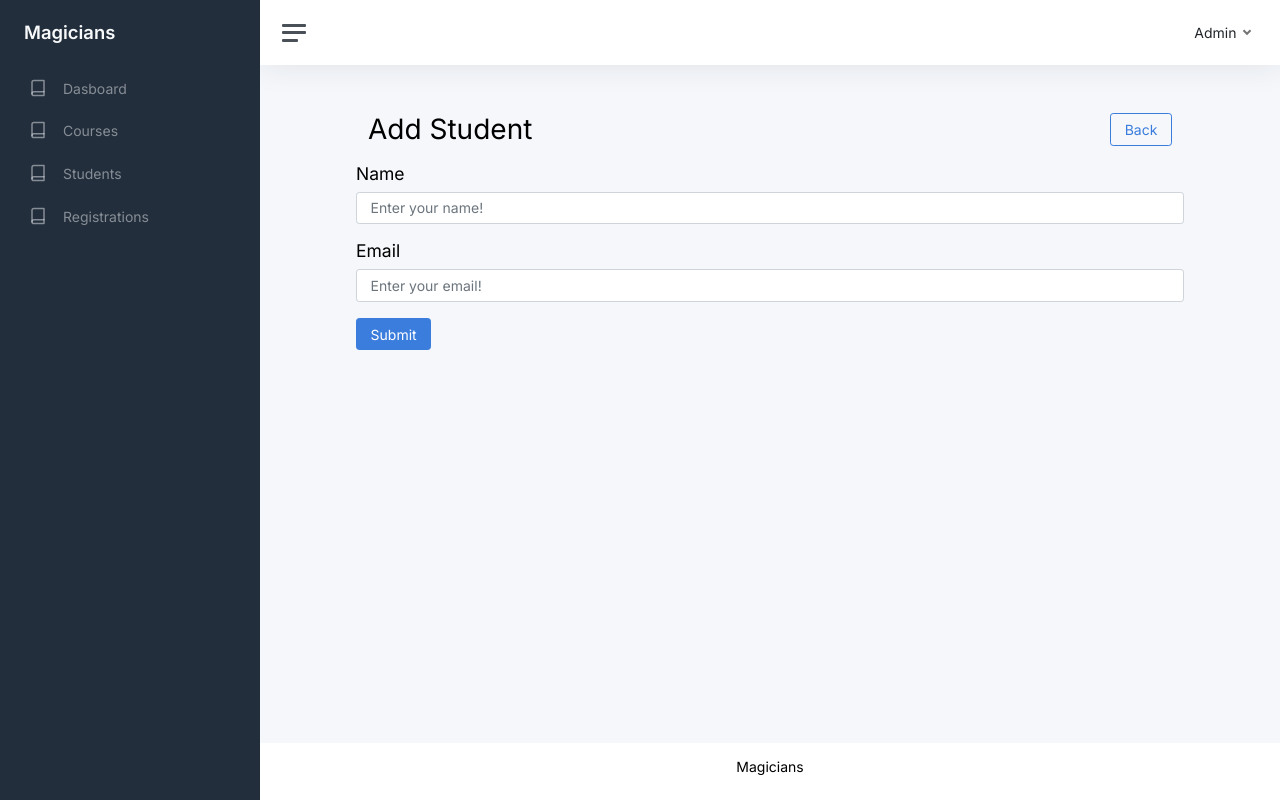
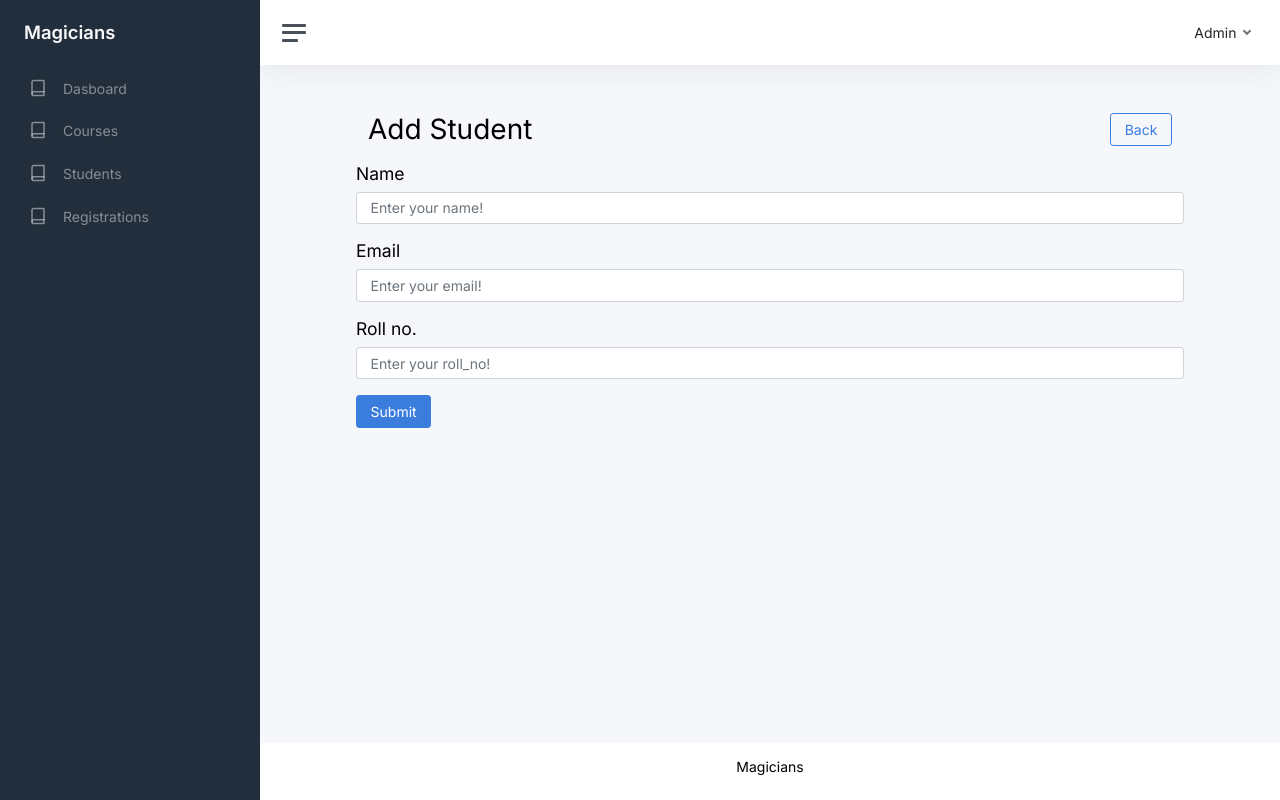
Before and after one commit to Shoaib-Ali-ASif/project, a PHP site: page /add-student.php in a window 1280 px wide. Run offline with PHP 8.4, Linux system fonts and the light colour scheme.

Commit message:
Update add-student.php

```diff
--- a/add-student.php
+++ b/add-student.php
@@ -1,3 +1,40 @@
+<?php require_once('./database/connection.php') ?>
+
+<?php
+$error = $name = $email = $roll_no = "";
+
+if (isset($_POST['submit'])) {
+
+    $name = htmlspecialchars($_POST['name']);
+    $email = htmlspecialchars($_POST['email']);
+    $roll_no = htmlspecialchars($_POST['roll_no']);
+
+
+    if (empty($name)) {
+        $error = "Enter the name!";
+    } elseif (empty($email)) {
+        $error = "Enter the email!";
+    } elseif (empty($roll_no)) {
+        $error = "Enter the Roll.No!";
+    }
+     else {
+        $sql = "SELECT * FROM `students` WHERE `email` = '$email'";
+        $result = $conn->query($sql);
+
+        if($result->num_rows == 0) {
+            $sql = "INSERT INTO `students`(`name`, `email`, `roll_no.`) VALUES ('$name','$email','$roll_no')";
+            $is_created = $conn->query($sql);
+            if($is_created) {
+                $success = 'SuccessFully Added!';
+            } else {
+                $error = 'Roll.No already exists!';
+            }
+        } else {
+            $error = 'Email already exists!';
+        }
+    }
+}
+?>
 <!DOCTYPE html>
 <html lang="en">
 <?php require_once('./includes/head.php'); ?>
@@ -16,14 +53,19 @@
                         <a href="./show-students.php" class="btn btn-outline-primary">Back</a>
                     </div>
                 </div>
+                <?php require_once('./includes/alerts.php'); ?>
                 <form action="<?php echo htmlspecialchars($_SERVER['PHP_SELF']); ?>" method="POST" enctype="multipart/form-data" class="mx-5">
                     <div class="mb-3">
                         <label for="name" class="form-label h4">Name</label>
-                        <input type="text" class="form-control" name="name" id="name" placeholder="Enter your name!" value="">
+                        <input type="text" class="form-control" name="name" id="name" placeholder="Enter your name!" value="<?php echo $name; ?>">
                     </div>
                     <div class="mb-3">
                         <label for="email" class="form-label h4">Email</label>
-                        <input type="email" class="form-control" name="email" id="email" placeholder="Enter your email!" value="">
+                        <input type="email" class="form-control" name="email" id="email" placeholder="Enter your email!" value="<?php echo $email; ?>">
+                    </div>
+                    <div class="mb-3">
+                        <label for="roll_no" class="form-label h4">Roll no.</label>
+                        <input type="roll_no" class="form-control" name="roll_no" id="roll_no" placeholder="Enter your roll_no!" value="">
                     </div>
                     <div>
                         <input type="submit" name="submit" value="Submit" class="btn btn-primary">
```
